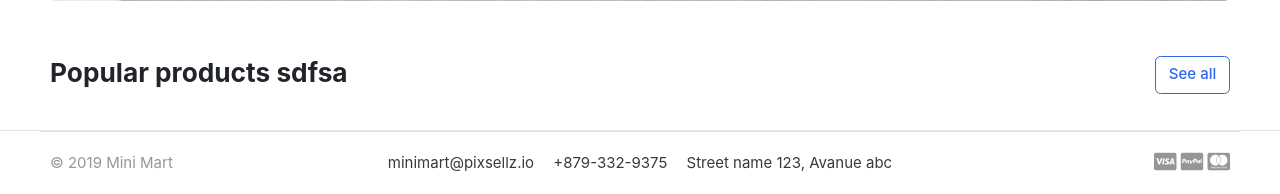
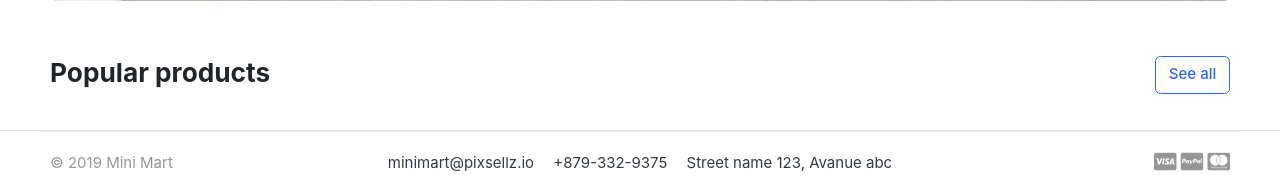
Before and after one commit to vijay98dev/Minimart, a Django app: template template/user/index.html in a window 1280 px wide. Shown: the part 714-908 px from the top of the page. Run offline with Django 4.2, Linux system fonts and the light colour scheme; the template is opened without the code that fills it, so the values that code supplies are empty; some libraries are stand-ins or nearby versions; some web fonts are replaced.

Commit message:
Trail 1.

```diff
--- a/template/user/index.html
+++ b/template/user/index.html
@@ -24,7 +24,7 @@
       <a href="{% url 'store' %}" class="btn btn-outline-primary float-right"
         >See all</a
       >
-      <h3 class="section-title">Popular products sdfsa</h3>
+      <h3 class="section-title">Popular products</h3>
     </header>
     <!-- sect-heading -->
 
```
